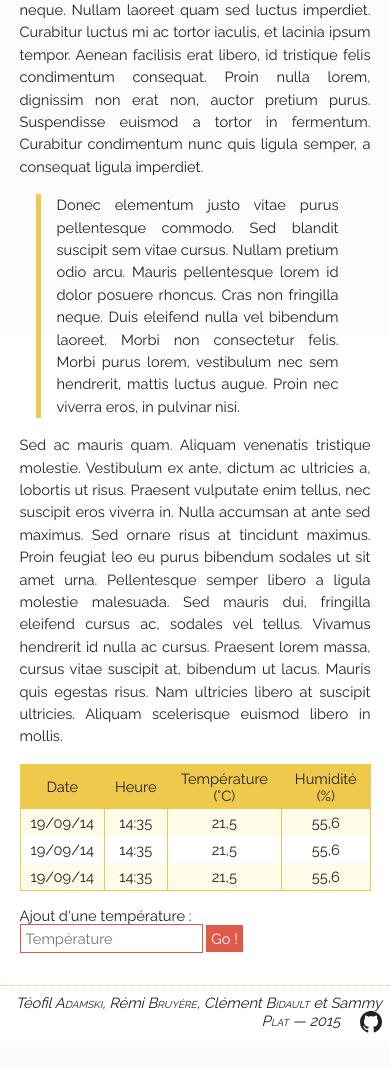
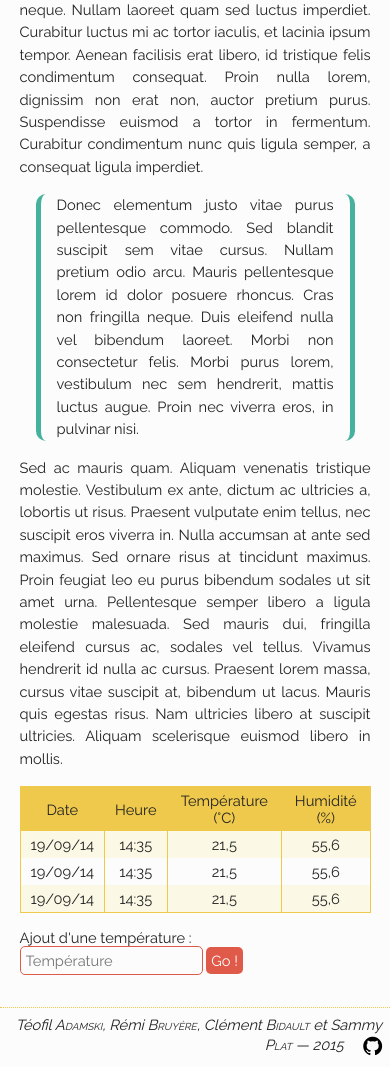
Before and after one commit to TPE-Datalogger-Arduino/Site, a PHP site: page / in a window 390 px wide. Shown: the part 509-1576 px from the top of the page. Before the commit the page ends 1542 px from the top, so only its background shows below. Run offline with PHP 8.4, Linux system fonts and the light colour scheme; some libraries are stand-ins or nearby versions.

Commit message:
Utilisation de Font Awesome et corrections sur le CSS

```diff
--- a/index.html
+++ b/index.html
@@ -6,6 +6,7 @@
 		<meta name="viewport" content="width=device-width, minimum-scale=1, initial-scale=1">
 		<link href="http://fonts.googleapis.com/css?family=Ubuntu+Mono:400%7cRaleway:400,300,700" rel="stylesheet" type="text/css">
 		<link href="statics/styles/main.css" rel="stylesheet" type="text/css">
+		<link href="http://maxcdn.bootstrapcdn.com/font-awesome/4.2.0/css/font-awesome.min.css" rel="stylesheet">
 		<script src="statics/scripts/mobile-menu.js" type="application/javascript"></script>
 	</head>
 
@@ -94,7 +95,7 @@
 				Rémi <span class="nom">Bruyère</span>,
 				Clément <span class="nom">Bidault</span>
 				et Sammy <span class="nom">Plat</span> &mdash; 2015
-				<a href="https://github.com/Teguad/TPE-Site/"><img id="logo-github" src="statics/images/github.svg" alt="Dépôt GitHub du projet" /></a>
+				<a href="https://github.com/Teguad/TPE-Site/" class="logo-github"><i class="fa fa-github"></i></a>
 			</footer>
 		</div>
 	</body>
--- a/statics/styles/main.css
+++ b/statics/styles/main.css
@@ -1,5 +1,7 @@
 /* Feuille de style du site web du TPE
-   Auteurs : Téofil Adamski, Rémi Bruyère, Clément Bidault et Sammy Plat */
+   Auteurs : Téofil Adamski, Rémi Bruyère, Clément Bidault et Sammy Plat
+
+   Jeu de couleurs provenant de https://color.adobe.com/fr/Copie-de-Flat-design-colors-1-color-theme-4079805/
 
 /* Style général
    ============= */
@@ -20,9 +22,7 @@ body {
 /* Page entière */
 #page {
 	background-color: #fcfcfc;
-	position: absolute;
 	width: 100%;
-	height: 100%;
 }
 
 /* Bandeau */
@@ -30,6 +30,7 @@ body {
 	position: fixed;
 	left: 0;
 	right: 0;
+	top: 0;
 	padding: 1rem 3rem;
 	background-color: #efc94c;
 	box-shadow: 0px -3px 12px #efc94c;
@@ -96,10 +97,11 @@ footer {
 	text-align: right;
 }
 
-#logo-github {
+.logo-github {
 	padding-left: 1rem;
-	max-height: 1.5em;
 	vertical-align: middle;
+	color: initial;
+	font-size: 1.5em;
 }
 
 /* Paragraphes */
@@ -150,7 +152,9 @@ code {
 blockquote {
 	margin: 1rem;
 	padding: 0 1rem;
-	border-left: 5px solid #efc94c;
+	border-left: 5px solid #45b29d;
+	border-right: 5px solid #45b29d;
+	border-radius: 10px;
 }
 
 /* Tableaux */
@@ -194,6 +198,7 @@ input[type=text],
 select {
 	padding: 5px;
 	font: inherit;
+	border-radius: 5px;
 }
 
 button {
@@ -273,7 +278,10 @@ input[type=text] {
 	}
 
 	#bandeau #nom-site {
-		width: initial;
+		width: calc(100% - 2em);
+		overflow: hidden;
+		white-space: nowrap;
+		text-overflow: ellipsis;
 	}
 
 	#bandeau #navigation {
@@ -309,10 +317,6 @@ input[type=text] {
 		display: block;
 		width: 100%;
 	}
-
-	section header {
-		padding: 1rem 5%;
-	}
 }
 
 /* Version mobile */
@@ -320,4 +324,8 @@ input[type=text] {
 	#contenu {
 		width: 90%;
 	}
+
+	section header {
+		padding: 1rem 5%;
+	}
 }
```
Also changed, not shown: statics/images/github.svg (deleted).
